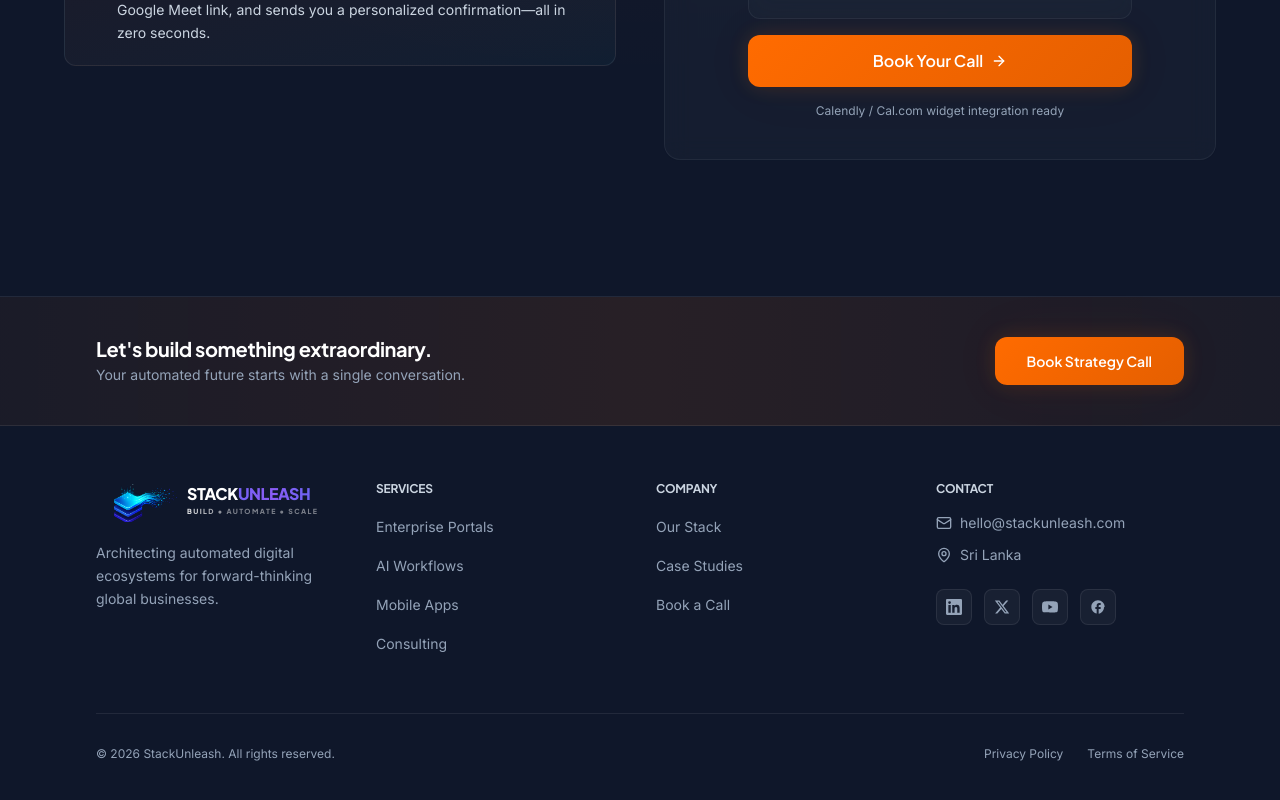
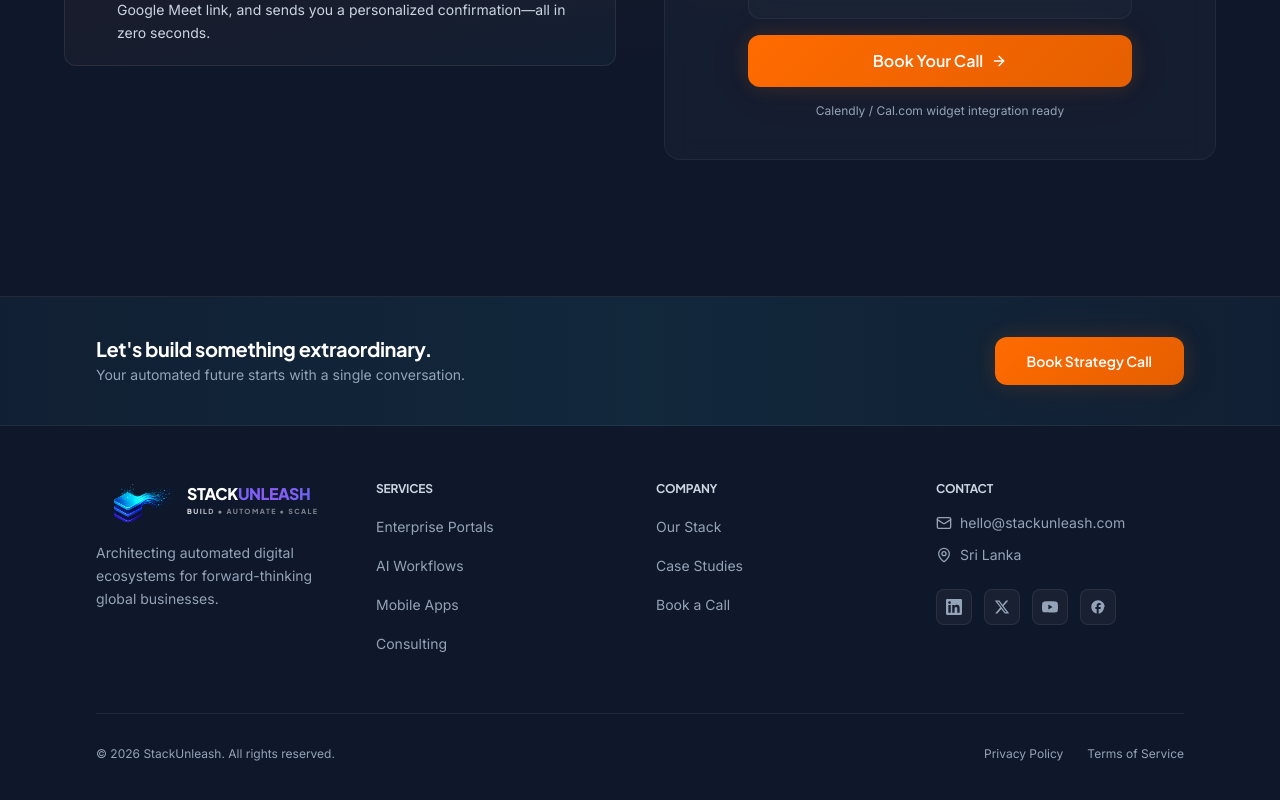
Before and after one commit to DhajaW/stackunleash, a Next.js app: page / in a window 1280 px wide. Shown: the part 5967-6767 px from the top of the page. Built offline with nearby package versions, Linux system fonts and the light colour scheme.

Commit message:
style: update footer CTA stripe background color to match navy-cyan theme

```diff
--- a/src/components/Footer.tsx
+++ b/src/components/Footer.tsx
@@ -76,7 +76,7 @@ export default function Footer() {
   return (
     <footer className="relative border-t border-border" role="contentinfo">
       {/* CTA strip */}
-      <div className="bg-gradient-to-r from-orange/5 via-orange/10 to-orange/5 border-b border-border">
+      <div className="bg-gradient-to-r from-cyan/[0.03] via-cyan/[0.08] to-cyan/[0.03] border-b border-white/[0.06] bg-navy-light/25">
         <div className="max-w-6xl mx-auto px-4 sm:px-6 lg:px-8 py-10 flex flex-col sm:flex-row items-center justify-between gap-6">
           <div>
             <h3
```
